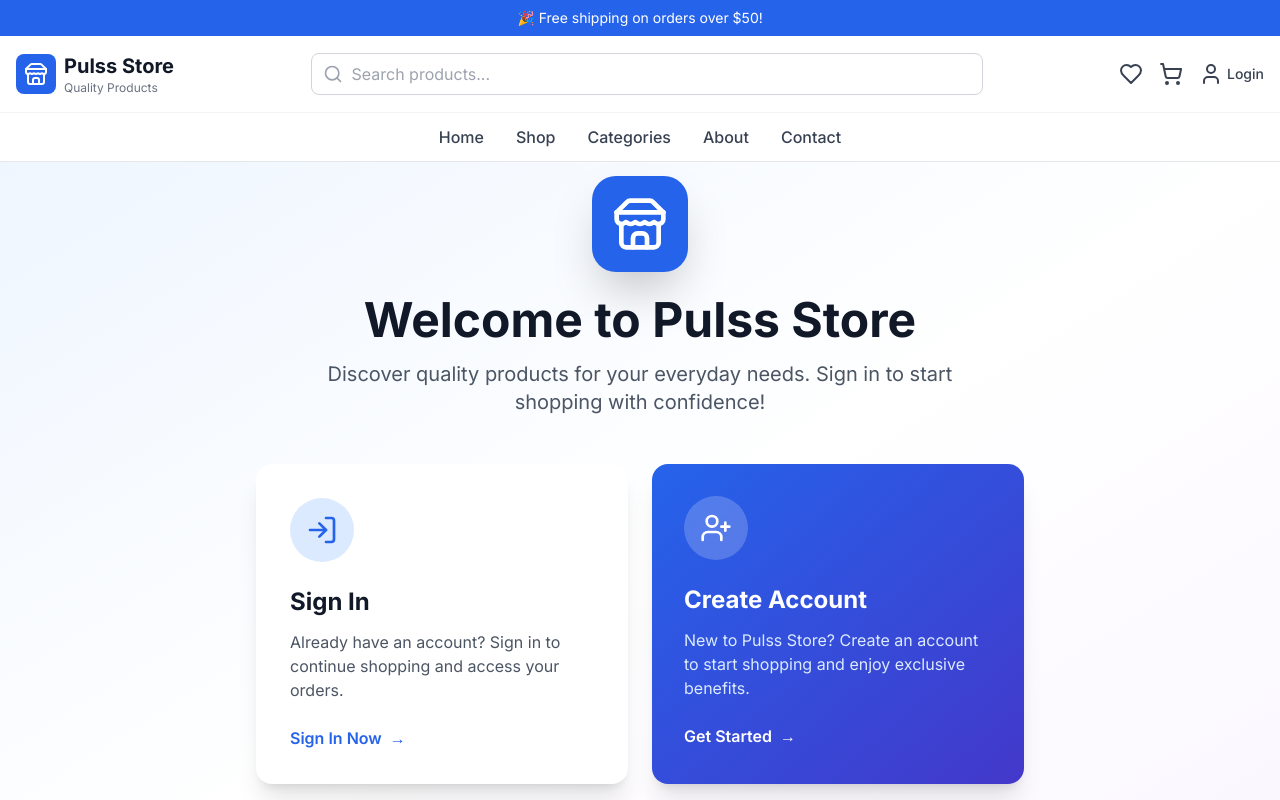
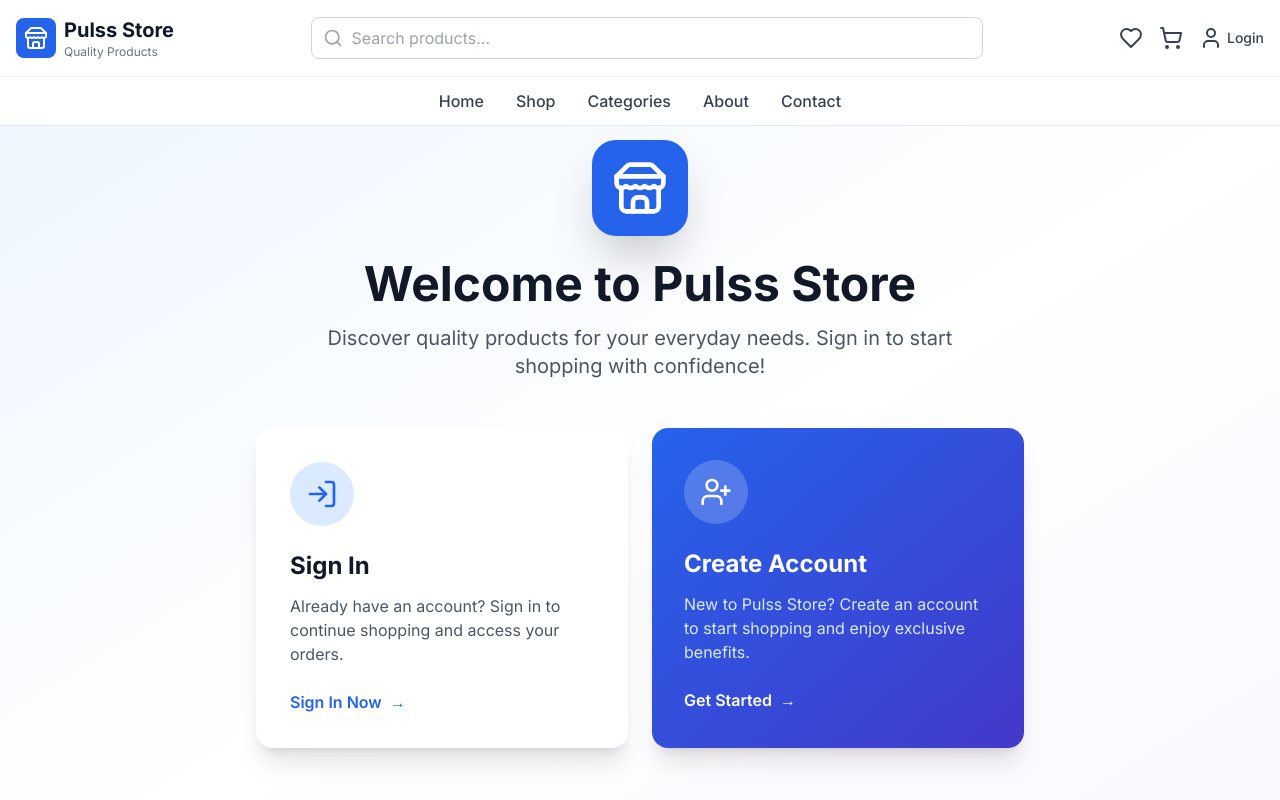
Before and after one commit to kishore28kumar/pulss, a Next.js app in the folder apps/storefront/: page / in a window 1280 px wide. Shown: the top 800 px of the page. Built offline with nearby package versions, Linux system fonts and the light colour scheme.

Commit message:
Update backend API port from 5000 to 5001 across configurations and comment out the free shipping banner in the header.

```diff
--- a/apps/storefront/src/components/layout/Header.tsx
+++ b/apps/storefront/src/components/layout/Header.tsx
@@ -32,9 +32,9 @@ export default function Header() {
     <header className="sticky top-0 z-50 bg-white border-b border-gray-200">
       <div className="mx-auto">
         {/* Top Bar */}
-        <div className="py-2 px-4 bg-blue-600 text-white text-sm text-center">
+        {/* <div className="py-2 px-4 bg-blue-600 text-white text-sm text-center">
           🎉 Free shipping on orders over $50!
-        </div>
+        </div> */}
 
         {/* Main Header */}
         <div className="py-4 px-4">
```
Also changed, not shown: 2 other files (tests, documents, lock files or other folders).
